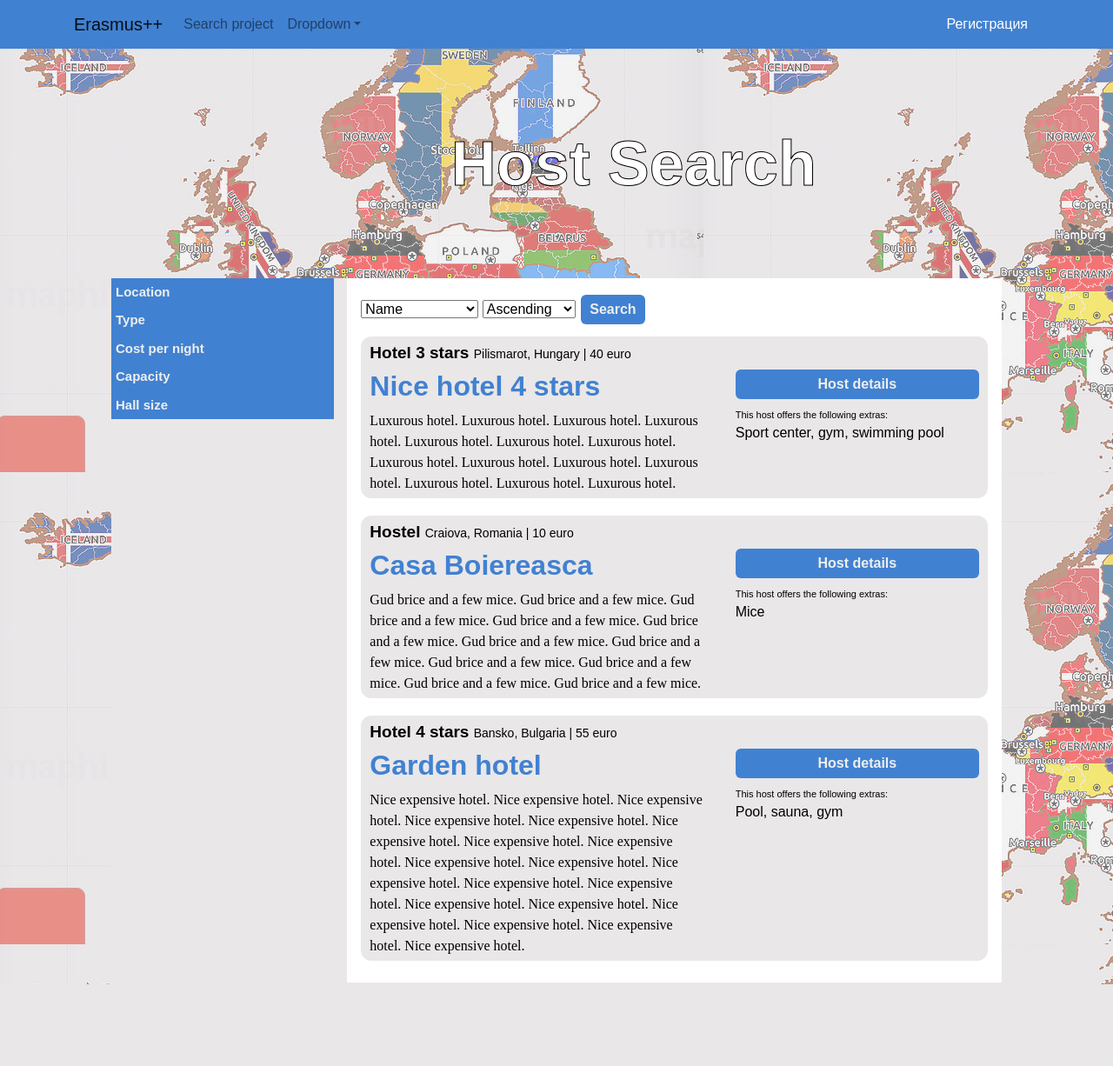
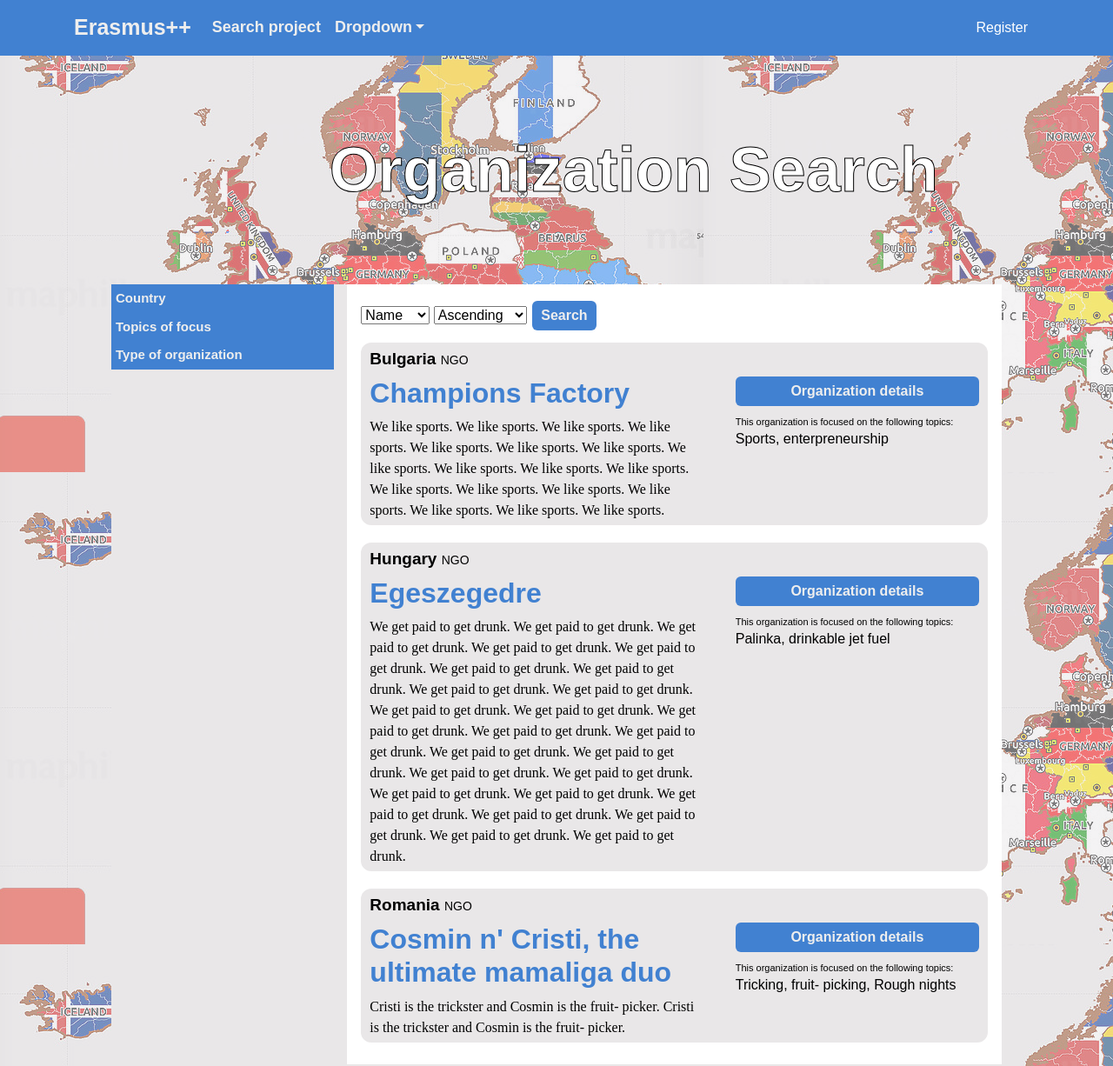
Before and after one commit to milendd/ErasmusPlusPlus, a plain HTML site: page src/organization_search.html in a window 1280 px wide. Shown: the whole page at 87% size. Before the commit the page ends 1132 px from the top, so only its background shows below. Drawn offline with Linux system fonts and the light colour scheme.

Commit message:
Organization search + minor fix
Implements organization search and adjusts little details of the
navigational bar

```diff
--- a/src/host_search.html
+++ b/src/organization_search.html
@@ -1,42 +1,34 @@
 <!DOCTYPE html>
 <html>
 	<head>
-		<title>Host Search</title>
+		<title>Organization Search</title>
 		<meta charset="utf-8" />
 		<link rel="stylesheet" href="scripts/bootstrap/css/bootstrap.min.css" />
 		<link rel="stylesheet" href="styles/site.css">
 		<link rel="stylesheet" href="styles/general-search.css">
-		<link rel="stylesheet" href="styles/host-search.css">
+		<link rel="stylesheet" href="styles/organization-search.css">
 	</head>
 
 	<body>
 		<div id="nav"></div>
 
 		<div class="container">
-			<h1 class="page-title">Host Search</h1>
+			<h1 class="page-title">Organization Search</h1>
 		</div>
 
 		<div class="central-section">
 			<div class="sidebar">
 				<nav>
 					<div class="option">
-						<a href="#">Location</a>
+						<a href="#">Country</a>
 					</div>
 
 					<div class="option">
-						<a href="#">Type</a>
+						<a href="#">Topics of focus</a>
 					</div>
 
 					<div class="option">
-						<a href="#">Cost per night</a>
-					</div>
-
-					<div class="option">
-						<a href="#">Capacity</a>
-					</div>
-
-					<div class="option">
-						<a href="#">Hall size</a>
+						<a href="#">Type of organization</a>
 					</div>
 				</nav>
 			</div>
@@ -44,11 +36,7 @@
 				<div class="sorting-fields">
 					 <select class="sort-by-tag">
 					 	<option value="name">Name</option>
-						<option value="location">Location</option>
-						<option value="type">Type of building</option>
-						<option value="cost-per-night">Cost per night</option>
-						<option value="capacity">Capacity</option>
-						<option value="hall-size">Hall size</option>
+						<option value="location">Country</option>
 					</select>
 					<select class="sort-arrangement">
 						<option value="ascending">Ascending</option>
@@ -60,39 +48,35 @@
 				</div>
 				<div class="content">
 					<div class="content-header">
-						<div class="content-type">
-							Hotel 3 stars
+						<div class="location">
+							Bulgaria
 						</div>
 
-						<div class="location">
-							Pilismarot, Hungary
-						</div>
-
-						<div class="fee">
-							40 euro
+						<div class="content-type">
+							NGO
 						</div>
 					</div>
 
 					<div class="content-left">
 						<h2 class="project-title">
-							Nice hotel 4 stars
+							Champions Factory
 						</h2>
 
 						<div class="description">
-							Luxurous hotel. Luxurous hotel. Luxurous hotel. Luxurous hotel. Luxurous hotel. Luxurous hotel. Luxurous hotel. Luxurous hotel. Luxurous hotel. Luxurous hotel. Luxurous hotel. Luxurous hotel. Luxurous hotel. Luxurous hotel.
+							We like sports. We like sports. We like sports. We like sports. We like sports. We like sports. We like sports. We like sports. We like sports. We like sports. We like sports. We like sports. We like sports. We like sports. We like sports. We like sports. We like sports. We like sports.
 						</div>
 					</div>
 
 					<div class="content-right">
 						<button class="button-to-details">
-							Host details
+							Organization details
 						</button>
 						<div class="additional-info">
 							<div class="info-description">
-								This host offers the following extras:
+								This organization is focused on the following topics:
 							</div>
 							<div class="info-text">
-								Sport center, gym, swimming pool
+								Sports, enterpreneurship
 							</div>
 						</div>
 					</div>
@@ -100,39 +84,35 @@
 
 				<div class="content">
 					<div class="content-header">
-						<div class="content-type">
-							Hostel
+						<div class="location">
+							Hungary
 						</div>
 
-						<div class="location">
-							Craiova, Romania
-						</div>
-
-						<div class="fee">
-							10 euro
+						<div class="content-type">
+							NGO
 						</div>
 					</div>
 
 					<div class="content-left">
 						<h2 class="project-title">
-							Casa Boiereasca
+							Egeszegedre
 						</h2>
 
 						<div class="description">
-							Gud brice and a few mice. Gud brice and a few mice. Gud brice and a few mice. Gud brice and a few mice. Gud brice and a few mice. Gud brice and a few mice. Gud brice and a few mice. Gud brice and a few mice. Gud brice and a few mice. Gud brice and a few mice. Gud brice and a few mice.
+							We get paid to get drunk. We get paid to get drunk. We get paid to get drunk. We get paid to get drunk. We get paid to get drunk. We get paid to get drunk. We get paid to get drunk. We get paid to get drunk. We get paid to get drunk. We get paid to get drunk. We get paid to get drunk. We get paid to get drunk. We get paid to get drunk. We get paid to get drunk. We get paid to get drunk. We get paid to get drunk. We get paid to get drunk. We get paid to get drunk. We get paid to get drunk. We get paid to get drunk. We get paid to get drunk. We get paid to get drunk. We get paid to get drunk. We get paid to get drunk. We get paid to get drunk.
 						</div>
 					</div>
 
 					<div class="content-right">
 						<button class="button-to-details">
-							Host details
+							Organization details
 						</button>
 						<div class="additional-info">
 							<div class="info-description">
-								This host offers the following extras:
+								This organization is focused on the following topics:
 							</div>
 							<div class="info-text">
-								Mice
+								Palinka, drinkable jet fuel
 							</div>
 						</div>
 					</div>
@@ -140,39 +120,35 @@
 
 				<div class="content">
 					<div class="content-header">
-						<div class="content-type">
-							Hotel 4 stars
+						<div class="location">
+							Romania
 						</div>
 
-						<div class="location">
-							Bansko, Bulgaria
-						</div>
-
-						<div class="fee">
-							55 euro
+						<div class="content-type">
+							NGO
 						</div>
 					</div>
 
 					<div class="content-left">
 						<h2 class="project-title">
-							Garden hotel
+							Cosmin n' Cristi, the ultimate mamaliga duo
 						</h2>
 
 						<div class="description">
-							Nice expensive hotel. Nice expensive hotel. Nice expensive hotel. Nice expensive hotel. Nice expensive hotel. Nice expensive hotel. Nice expensive hotel. Nice expensive hotel. Nice expensive hotel. Nice expensive hotel. Nice expensive hotel. Nice expensive hotel. Nice expensive hotel. Nice expensive hotel. Nice expensive hotel. Nice expensive hotel. Nice expensive hotel. Nice expensive hotel. Nice expensive hotel.
+							Cristi is the trickster and Cosmin is the fruit- picker. Cristi is the trickster and Cosmin is the fruit- picker.
 						</div>
 					</div>
 
 					<div class="content-right">
 						<button class="button-to-details">
-							Host details
+							Organization details
 						</button>
 						<div class="additional-info">
 							<div class="info-description">
-								This host offers the following extras:
+								This organization is focused on the following topics:
 							</div>
 							<div class="info-text">
-								Pool, sauna, gym
+								Tricking, fruit- picking, Rough nights
 							</div>
 						</div>
 					</div>
--- a/src/scripts/common.js
+++ b/src/scripts/common.js
@@ -24,7 +24,7 @@
 					'</ul>' +
 
 					'<form class="form-inline my-2 my-lg-0">' +
-						'<a href="register.html" class="btn btn-md btn-link">Регистрация</a>' +
+						'<a href="register.html" class="btn btn-md btn-link">Register</a>' +
 					'</form>' +
 				'</div>' +
 			'</div>' +
--- a/src/styles/general-search.css
+++ b/src/styles/general-search.css
@@ -3,6 +3,7 @@
 }
 
 .sorting-fields{
+	display: block;
 	margin: 10px 0;
 }
 
--- /dev/null
+++ b/src/styles/organization-search.css
@@ -0,0 +1,15 @@
+.location:after{
+	content: none;
+}
+
+.location{
+	display: inline;
+	font-weight: bold;
+	font-size: 19px;
+}
+
+.content-type{
+	display: inline;
+	font-size: 14px;
+	font-weight: normal;
+}
--- a/src/styles/site.css
+++ b/src/styles/site.css
@@ -50,6 +50,18 @@ body {
 
 div.empty {
 	height: 100px;
+}
+
+.navbar-brand{
+	font-weight: bold;
+	font-size: 25px;
+	color: #EEE !important;
+}
+
+.nav-link{
+	font-weight: bold;
+	font-size: 18px;
+	color: #EEE !important;
 }
 
 .central-section{
```
Also changed, not shown: src/project_search.html (+3 -3 lines).
